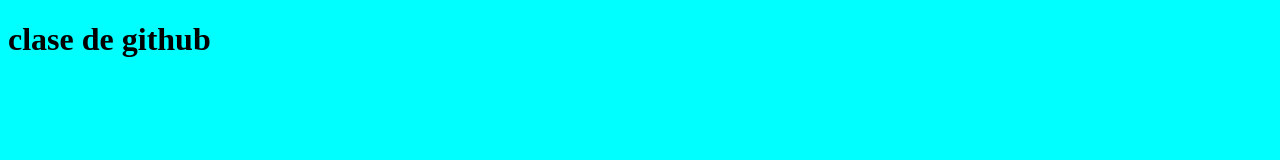
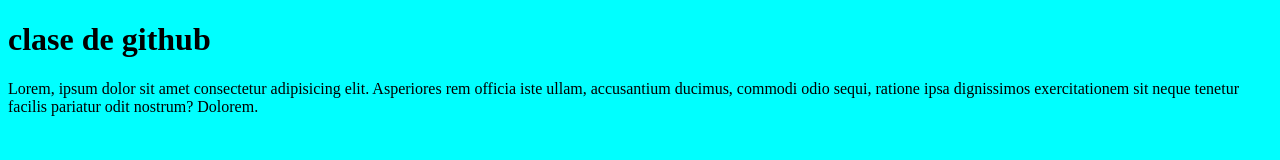
Before and after one commit to ricardogomez1986/pruebauno, a plain HTML site: page index.html in a window 1280 px wide. Drawn offline with Linux system fonts and the light colour scheme.

Commit message:
incorporacion de div con parrafo

```diff
--- a/index.html
+++ b/index.html
@@ -9,5 +9,8 @@
 </head>
 <body>
     <h1>clase de github</h1>
+    <div>
+        <p>Lorem, ipsum dolor sit amet consectetur adipisicing elit. Asperiores rem officia iste ullam, accusantium ducimus, commodi odio sequi, ratione ipsa dignissimos exercitationem sit neque tenetur facilis pariatur odit nostrum? Dolorem.</p>
+    </div>
 </body>
 </html>
```
